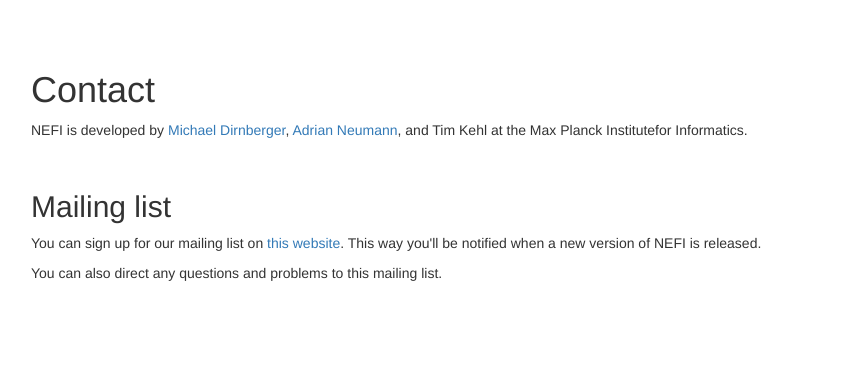
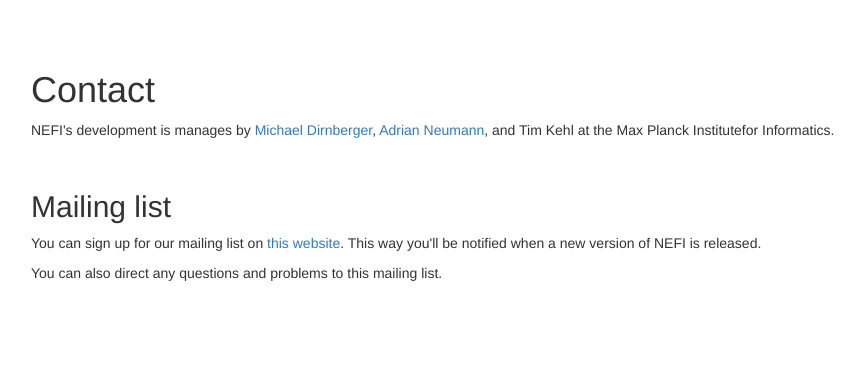
Before and after one commit to 05dirnbe/nefi_website, a PHP site: page /contact.php in a window 1280 px wide. Shown: the part 51-420 px from the top of the page, without its empty margins (39-900 px from the left). Run offline with PHP 8.4, Linux system fonts and the light colour scheme; some libraries are stand-ins or nearby versions.

Commit message:
Small changes to contact.

```diff
--- a/contact.php
+++ b/contact.php
@@ -9,7 +9,7 @@
           <h1>Contact</h1>
 
           <p>
-            NEFI is developed by
+            NEFI's development is manages by
             <a href="http://mpi-inf.mpg.de/~mtd">Michael Dirnberger</a>,
             <a href="http://mpi-inf.mpg.de/~aneumann">Adrian Neumann</a>,
             and Tim Kehl at the Max Planck Institutefor Informatics.
```
